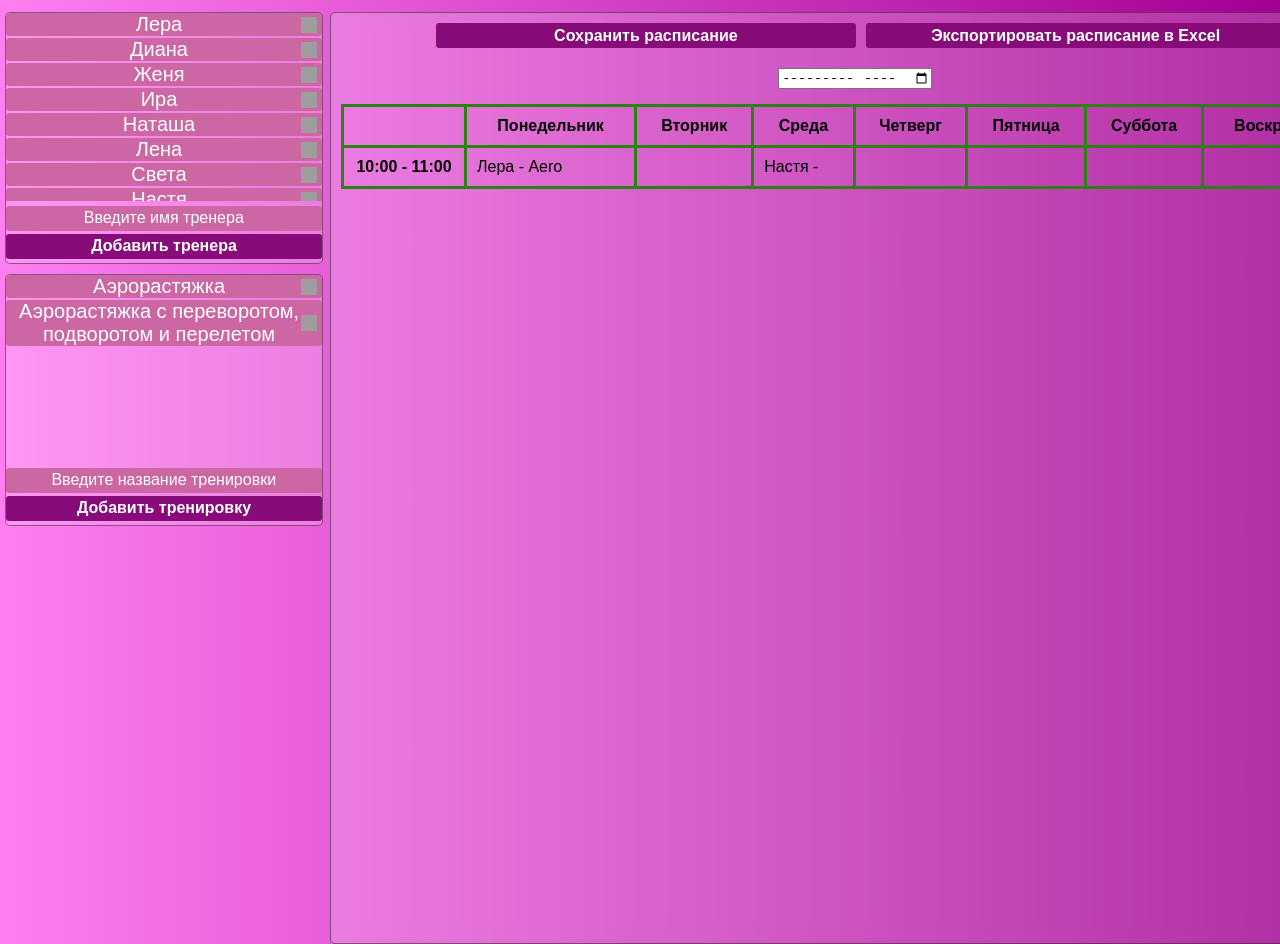
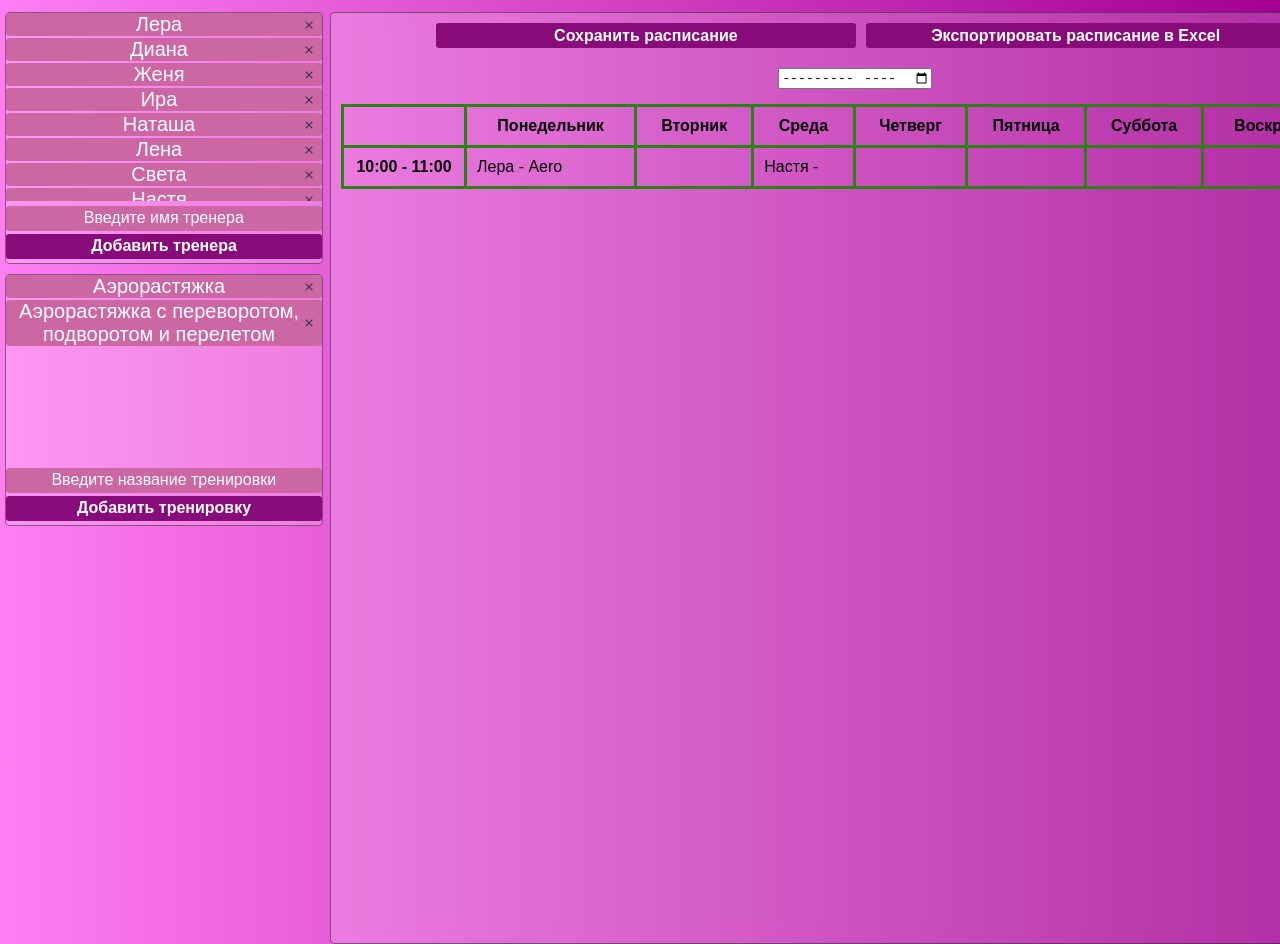
Before and after one commit to smoukus46/schedule_creator_web, a Vue app: page / in a window 1280 px wide. Built offline with nearby package versions, Linux system fonts and the light colour scheme; grey boxes are pictures that could not be loaded.

Commit message:
Путь до иконки кнопки удаления заменен с абсолютного на относительный

```diff
--- a/src/components/trainer_list.vue
+++ b/src/components/trainer_list.vue
@@ -164,7 +164,7 @@ input::-webkit-input-placeholder {
   height: 16px;
   border: none;
   background: none;
-  background-image: url('C:/Users/Nikita.Yakovlev/WebstormProjects/schedule_creator/src/assets/delete_icon.png');
+  background-image: url('../assets/delete_icon.png');
   background-size: cover;
   position: absolute;
   top: 50%;
--- a/src/components/workout_list.vue
+++ b/src/components/workout_list.vue
@@ -140,7 +140,7 @@ input::-webkit-input-placeholder {
   height: 16px;
   border: none;
   background: none;
-  background-image: url('C:/Users/Nikita.Yakovlev/WebstormProjects/schedule_creator/src/assets/delete_icon.png');
+  background-image: url('../assets/delete_icon.png');
   background-size: cover;
   position: absolute;
   top: 50%;
```
